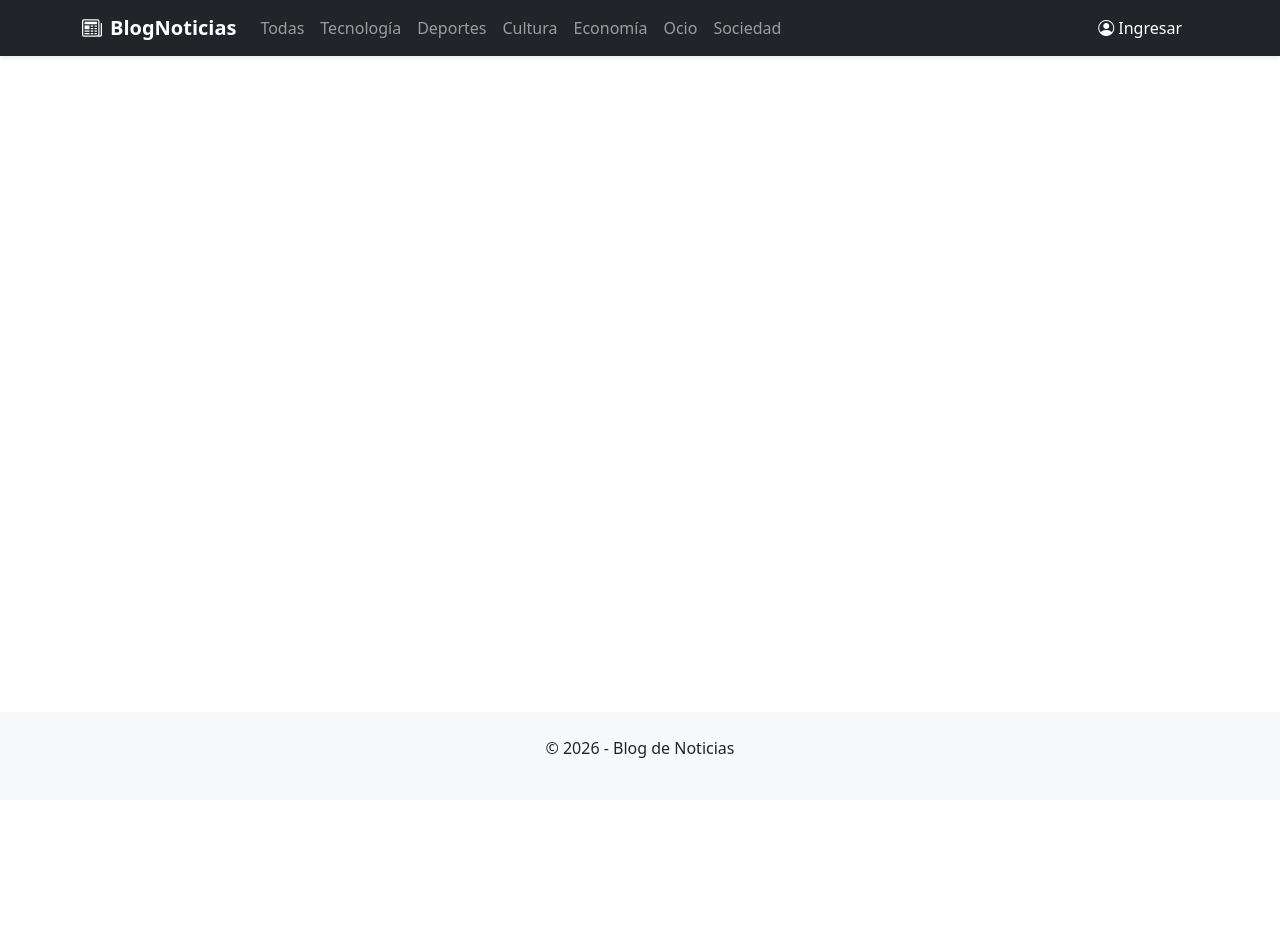
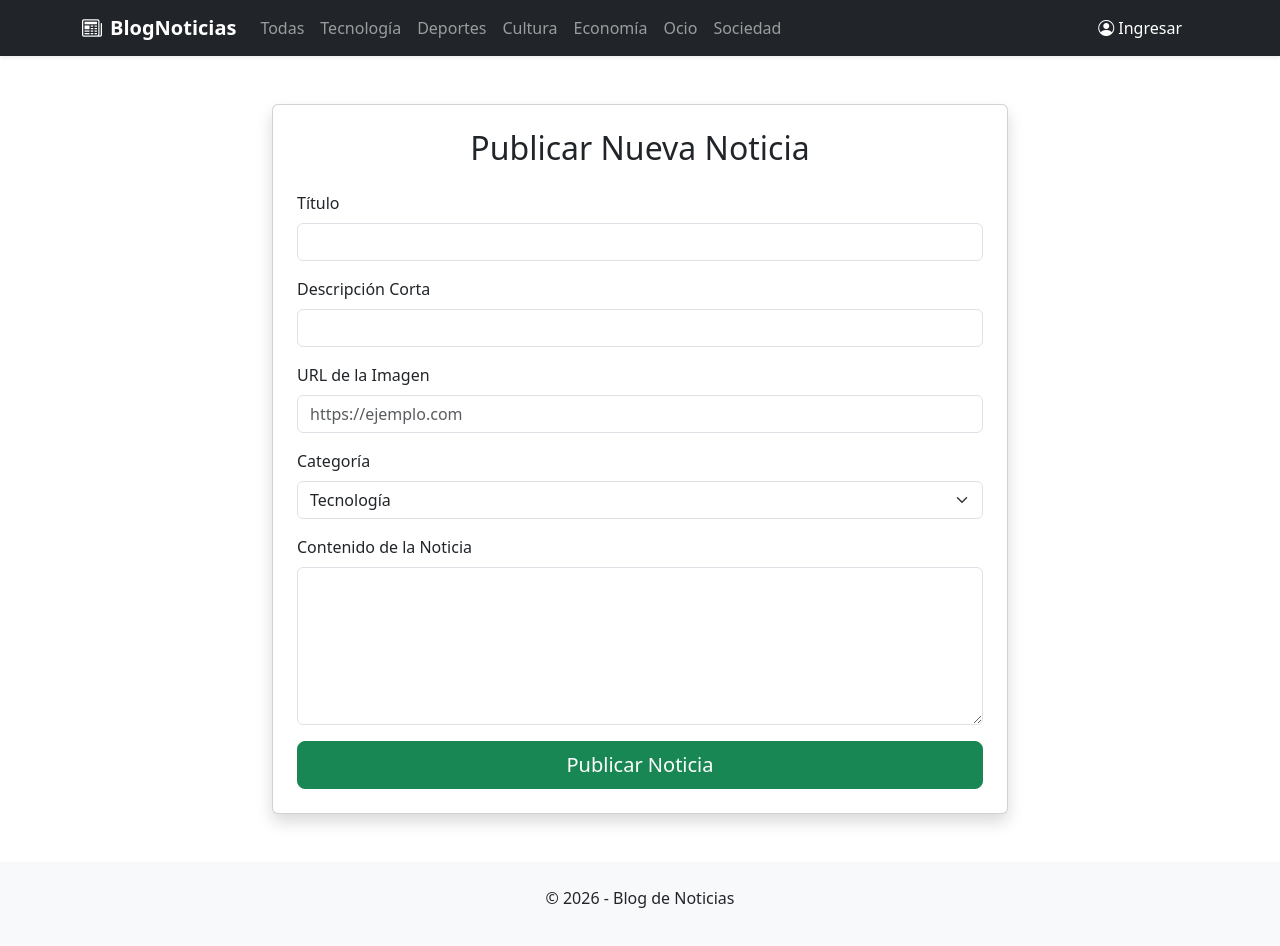
Before and after one commit to SophVZ/blog_noticias, a Vue app: page /nueva-noticia in a window 1280 px wide. Shown: the top 946 px of the page. Before the commit the page ends 800 px from the top, so only its background shows below. Built offline with nearby package versions, Linux system fonts and the light colour scheme; no server answers.

Commit message:
crear noticias

```diff
--- a/src/App.vue
+++ b/src/App.vue
@@ -31,7 +31,10 @@
             </router-link>
           </li>
         </ul>
-        <div class="navbar-nav ms-auto">
+        <div class="navbar-nav ms-auto align-items-center">
+          <router-link v-if="user" class="nav-link text-warning" to="/nueva-noticia">
+  <i class="bi bi-plus-circle me-1"></i> Noticia
+</router-link>
           <router-link v-if="!user" class="nav-link btn btn-outline-primary btn-sm px-3 text-white" to="/login">
             <i class="bi bi-person-circle me-1"></i>Ingresar
           </router-link>
--- a/src/router/router.js
+++ b/src/router/router.js
@@ -6,7 +6,8 @@ import { createRouter, createWebHistory } from 'vue-router'
 const routes = [
     {path: '/', name: 'home', component: HomeView},
     {path: '/login', name: 'login', component: LoginView},
-    { path: '/noticia/:id',name: 'noticia-detalle',component: () => import('../views/DetalleView.vue'), props: true}
+    { path: '/noticia/:id',name: 'noticia-detalle',component: () => import('../views/DetalleView.vue'), props: true},
+    {path:'/nueva-noticia', name:'nueva-noticia', component:()=>import('../views/NoticiaView.vue')}
 ]
 
 const router = createRouter({
--- a/src/views/DetalleView.vue
+++ b/src/views/DetalleView.vue
@@ -3,8 +3,14 @@
         <div class="container" v-if="noticia">
             <div class="row justify-content-center">
                 <div class="col-lg-8 bg-white p-4 p-md-5 shadow-sm rounded">
-                    <img :src="noticia.imagen" class="img-fluid rounded mb-4" style="max-height: 400px; width: 100%; object-fit: cover;">
-                    <h1>{{ noticia.titulo }}</h1>
+<img
+  :src="noticia.imagen || 'https://placehold.co/600x400?text=Noticia+'"
+  @error="$event.target.src = 'https://placehold.co/600x400?text=Noticia+'"
+  class="card-img-top"
+  alt="Noticia"
+  style="height: 200px; object-fit: cover;"
+>
+                  <h1>{{ noticia.titulo }}</h1>
                     <p class="text-muted">
                     Publicado el: {{ noticia.fecha && noticia.fecha.toDate ? noticia.fecha.toDate().toLocaleDateString() : 'Cargando fecha...' }}
                     </p>        <hr>
--- a/src/views/HomeView.vue
+++ b/src/views/HomeView.vue
@@ -13,8 +13,14 @@
             <div class="row">
                 <div class="col-md-4 mb-4" v-for="noticia in noticias" :key="noticia.id">
                     <div class="card h-100 shadow-sm">
-                        <img :src="noticia.imagen" class="card-img-top" alt="Noticia">
-                        <div class="card-body">
+<img
+  :src="noticia.imagen || 'https://placehold.co/600x400?text=Noticia+'"
+  @error="$event.target.src = 'https://placehold.co/600x400?text=Noticia+'"
+  class="card-img-top"
+  alt="Noticia"
+  style="height: 200px; object-fit: cover;"
+>
+<div class="card-body">
                             <h5 class="card-title">{{ noticia.titulo }}</h5>
                             <p class="card-text text-truncate">{{ noticia.descripcion }}</p>
                             <router-link :to="'/noticia/' + noticia.id" class="btn btn-outline-primary">
--- /dev/null
+++ b/src/views/NoticiaView.vue
@@ -0,0 +1,85 @@
+<template>
+  <div class="container mt-5">
+    <div class="row justify-content-center">
+      <div class="col-md-8">
+        <div class="card shadow p-4">
+          <h2 class="mb-4 text-center">Publicar Nueva Noticia</h2>
+          <form @submit.prevent="crearNoticia">
+            <div class="mb-3">
+              <label class="form-label">Título</label>
+              <input v-model="titulo" type="text" class="form-control" required>
+            </div>
+            <div class="mb-3">
+              <label class="form-label">Descripción Corta</label>
+              <input v-model="descripcion" type="text" class="form-control" required>
+            </div>
+            <div class="mb-3">
+              <label class="form-label">URL de la Imagen</label>
+              <input v-model="imagen" type="url" class="form-control" placeholder="https://ejemplo.com">
+            </div>
+            <div class="mb-3">
+              <label class="form-label">Categoría</label>
+              <select v-model="categoria" class="form-select" required>
+                <option value="Tecnología">Tecnología</option>
+                <option value="Deportes">Deportes</option>
+                <option value="Cultura">Cultura</option>
+                <option value="Economía">Economía</option>
+              </select>
+            </div>
+            <div class="mb-3">
+              <label class="form-label">Contenido de la Noticia</label>
+              <textarea v-model="contenido" class="form-control" rows="6" required></textarea>
+            </div>
+            <div class="d-grid">
+              <button type="submit" class="btn btn-success btn-lg">Publicar Noticia</button>
+            </div>
+          </form>
+        </div>
+      </div>
+    </div>
+  </div>
+</template>
+
+<script>
+import { db, auth } from '../firebase/friebase.js';
+import { collection, addDoc, serverTimestamp } from "firebase/firestore"; //
+
+export default {
+  data() {
+    return {
+      titulo: '',
+      descripcion: '',
+      imagen: '',
+      categoria: 'Tecnología',
+      contenido: ''
+    }
+  },
+  methods: {
+    // En AdminView.vue o donde tengas el formulario de posteo
+async crearNoticia() {
+  try {
+    // Obtenemos el usuario actual de Firebase Auth
+    const autor = auth.currentUser;
+
+    await addDoc(collection(db, "noticias"), {
+      titulo: this.titulo,
+      descripcion: this.descripcion,
+      contenido: this.contenido,
+      categoria: this.categoria,
+      imagen: this.imagen || 'https://picsum.photos',
+      fecha: serverTimestamp(),
+      // Guardamos la info del autor para que se sepa quién la posteó
+      autorId: autor.uid,
+      autorEmail: autor.email
+    });
+
+    alert("¡Noticia publicada!");
+    this.$router.push('/');
+  } catch (error) {
+    console.error("Error:", error);
+  }
+}
+
+  }
+}
+</script>
```
Also changed, not shown: src/components/HelloWorld.vue (deleted, +0 -58 lines).
